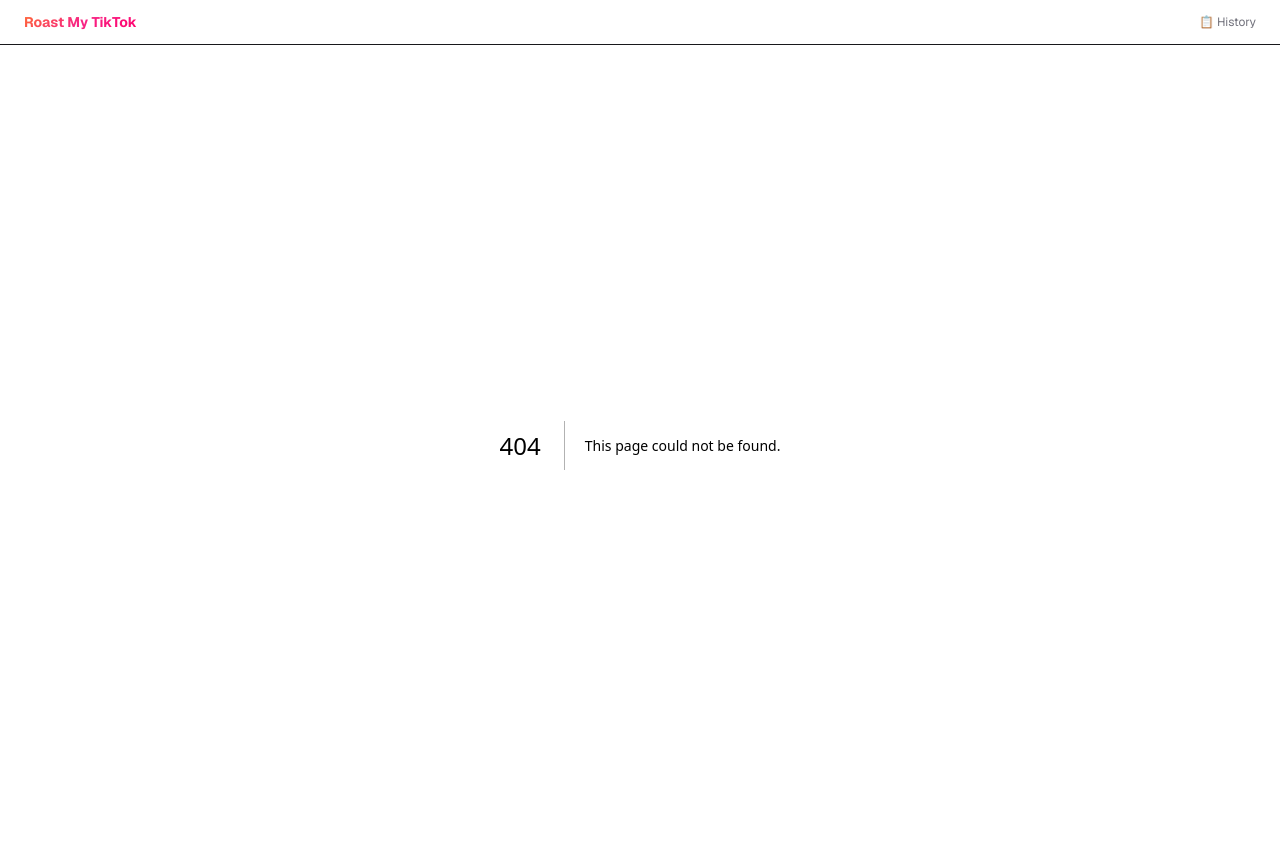
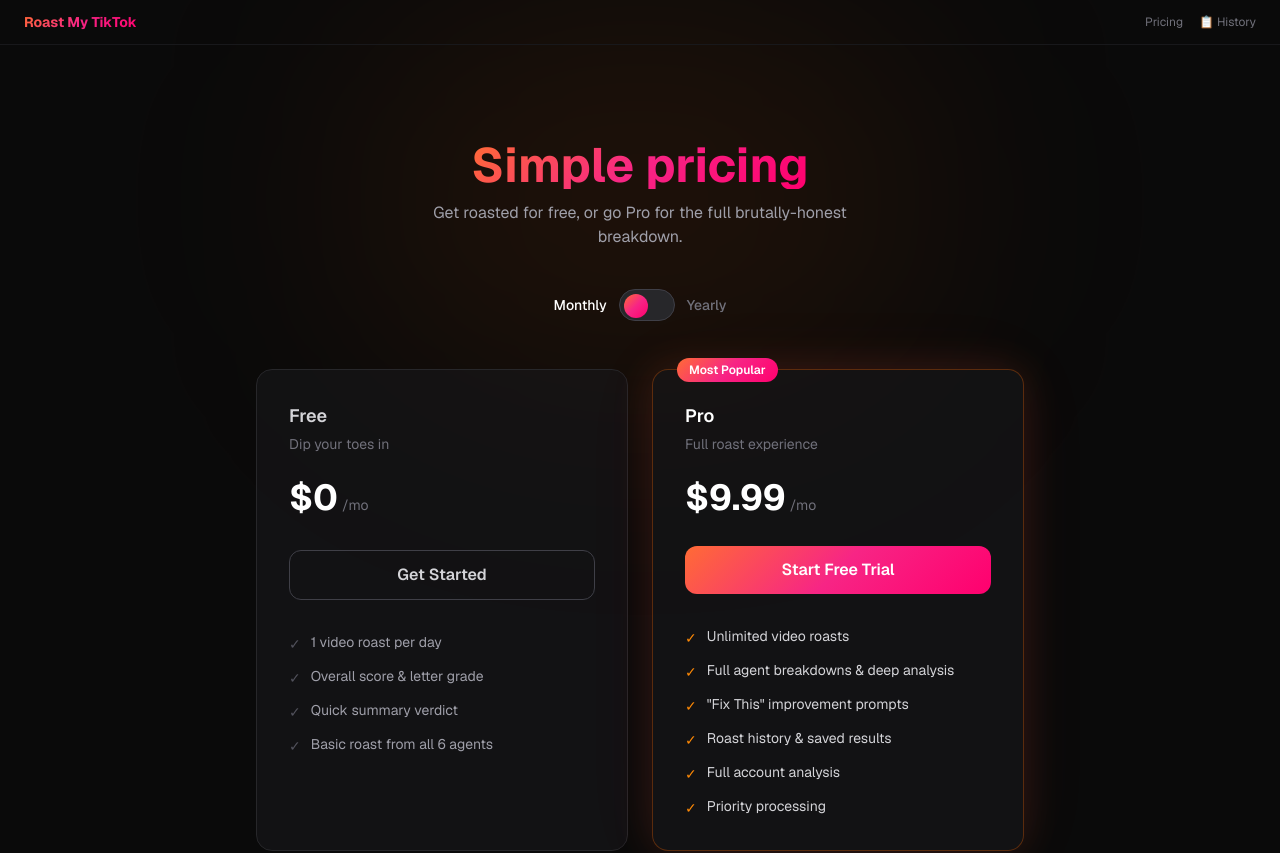
Before and after one commit to spiral-app-labs/roastmytiktok, a Next.js app: page /pricing in a window 1280 px wide. Before the commit this address had no page. Shown: the top 853 px of the page. Built offline with nearby package versions, Linux system fonts and the light colour scheme.

Commit message:
feat: pricing page with monthly/yearly toggle and annual discount
Co-Authored-By: Claude Opus 4.6 (1M context) <noreply@anthropic.com>

```diff
--- a/app/layout.tsx
+++ b/app/layout.tsx
@@ -31,9 +31,14 @@ export default function RootLayout({
       <body className="min-h-full flex flex-col bg-[#0a0a0a] text-white">
         <nav className="flex items-center justify-between px-6 py-3 border-b border-zinc-900">
           <Link href="/" className="text-sm font-bold fire-text">Roast My TikTok</Link>
-          <Link href="/history" className="text-xs text-zinc-500 hover:text-orange-400 transition-colors">
-            📋 History
-          </Link>
+          <div className="flex items-center gap-4">
+            <Link href="/pricing" className="text-xs text-zinc-500 hover:text-orange-400 transition-colors">
+              Pricing
+            </Link>
+            <Link href="/history" className="text-xs text-zinc-500 hover:text-orange-400 transition-colors">
+              📋 History
+            </Link>
+          </div>
         </nav>
         {children}
       </body>
--- /dev/null
+++ b/app/pricing/page.tsx
@@ -0,0 +1,212 @@
+"use client";
+
+import { useState } from "react";
+import Link from "next/link";
+import { motion, AnimatePresence } from "framer-motion";
+
+const FREE_FEATURES = [
+  "1 video roast per day",
+  "Overall score & letter grade",
+  "Quick summary verdict",
+  "Basic roast from all 6 agents",
+];
+
+const PRO_FEATURES = [
+  "Unlimited video roasts",
+  "Full agent breakdowns & deep analysis",
+  '"Fix This" improvement prompts',
+  "Roast history & saved results",
+  "Full account analysis",
+  "Priority processing",
+];
+
+export default function PricingPage() {
+  const [yearly, setYearly] = useState(false);
+
+  const monthlyPrice = 9.99;
+  const yearlyMonthly = 7.99;
+  const yearlyTotal = 95.88;
+
+  return (
+    <main className="flex-1 flex flex-col items-center px-4 py-16 md:py-24">
+      {/* Background glow */}
+      <div className="pointer-events-none fixed inset-0 overflow-hidden -z-10">
+        <div className="absolute top-0 left-1/2 -translate-x-1/2 w-[600px] h-[400px] bg-orange-500/8 rounded-full blur-[120px]" />
+      </div>
+
+      {/* Header */}
+      <motion.h1
+        initial={{ opacity: 0, y: 20 }}
+        animate={{ opacity: 1, y: 0 }}
+        className="text-4xl md:text-5xl font-bold text-center fire-text mb-3"
+      >
+        Simple pricing
+      </motion.h1>
+      <motion.p
+        initial={{ opacity: 0, y: 20 }}
+        animate={{ opacity: 1, y: 0 }}
+        transition={{ delay: 0.05 }}
+        className="text-zinc-400 text-center max-w-md mb-10"
+      >
+        Get roasted for free, or go Pro for the full brutally-honest breakdown.
+      </motion.p>
+
+      {/* Toggle */}
+      <motion.div
+        initial={{ opacity: 0, y: 10 }}
+        animate={{ opacity: 1, y: 0 }}
+        transition={{ delay: 0.1 }}
+        className="flex items-center gap-3 mb-12"
+      >
+        <button
+          onClick={() => setYearly(false)}
+          className={`text-sm font-medium transition-colors ${
+            !yearly ? "text-white" : "text-zinc-500"
+          }`}
+        >
+          Monthly
+        </button>
+
+        <button
+          onClick={() => setYearly((v) => !v)}
+          className="relative w-14 h-8 rounded-full bg-zinc-800 border border-zinc-700 transition-colors focus:outline-none focus-visible:ring-2 focus-visible:ring-orange-500/50"
+          aria-label="Toggle yearly billing"
+        >
+          <motion.div
+            className="absolute top-1 left-1 w-6 h-6 rounded-full fire-gradient"
+            animate={{ x: yearly ? 22 : 0 }}
+            transition={{ type: "spring", stiffness: 500, damping: 30 }}
+          />
+        </button>
+
+        <button
+          onClick={() => setYearly(true)}
+          className={`text-sm font-medium transition-colors ${
+            yearly ? "text-white" : "text-zinc-500"
+          }`}
+        >
+          Yearly
+        </button>
+
+        <AnimatePresence>
+          {yearly && (
+            <motion.span
+              initial={{ opacity: 0, scale: 0.8, x: -4 }}
+              animate={{ opacity: 1, scale: 1, x: 0 }}
+              exit={{ opacity: 0, scale: 0.8, x: -4 }}
+              className="ml-1 text-xs font-semibold px-2 py-0.5 rounded-full bg-orange-500/20 text-orange-400 border border-orange-500/30"
+            >
+              Save 20%
+            </motion.span>
+          )}
+        </AnimatePresence>
+      </motion.div>
+
+      {/* Cards */}
+      <div className="grid grid-cols-1 md:grid-cols-2 gap-6 w-full max-w-3xl">
+        {/* Free */}
+        <motion.div
+          initial={{ opacity: 0, y: 30 }}
+          animate={{ opacity: 1, y: 0 }}
+          transition={{ delay: 0.15 }}
+          className="bg-zinc-900/60 border border-zinc-800 rounded-2xl p-8 flex flex-col"
+        >
+          <h2 className="text-lg font-semibold text-zinc-300 mb-1">Free</h2>
+          <p className="text-zinc-500 text-sm mb-6">Dip your toes in</p>
+
+          <div className="mb-8">
+            <span className="text-4xl font-bold text-white">$0</span>
+            <span className="text-zinc-500 text-sm ml-1">/mo</span>
+          </div>
+
+          <Link
+            href="/login"
+            className="block text-center py-3 px-6 rounded-xl font-semibold border border-zinc-700 text-zinc-300 hover:border-orange-500/40 hover:text-white transition-all mb-8"
+          >
+            Get Started
+          </Link>
+
+          <ul className="space-y-3 flex-1">
+            {FREE_FEATURES.map((f) => (
+              <li key={f} className="flex items-start gap-2.5 text-sm text-zinc-400">
+                <span className="text-zinc-600 mt-0.5">✓</span>
+                {f}
+              </li>
+            ))}
+          </ul>
+        </motion.div>
+
+        {/* Pro */}
+        <motion.div
+          initial={{ opacity: 0, y: 30 }}
+          animate={{ opacity: 1, y: 0 }}
+          transition={{ delay: 0.2 }}
+          className="relative bg-zinc-900/60 border border-orange-500/30 rounded-2xl p-8 flex flex-col card-glow"
+        >
+          <div className="absolute -top-3 left-6 text-xs font-semibold px-3 py-1 rounded-full fire-gradient text-white">
+            Most Popular
+          </div>
+
+          <h2 className="text-lg font-semibold text-white mb-1">Pro</h2>
+          <p className="text-zinc-500 text-sm mb-6">Full roast experience</p>
+
+          <div className="mb-1">
+            <AnimatePresence mode="wait">
+              <motion.span
+                key={yearly ? "yearly" : "monthly"}
+                initial={{ opacity: 0, y: 8 }}
+                animate={{ opacity: 1, y: 0 }}
+                exit={{ opacity: 0, y: -8 }}
+                transition={{ duration: 0.2 }}
+                className="inline-block text-4xl font-bold text-white"
+              >
+                ${yearly ? yearlyMonthly.toFixed(2) : monthlyPrice.toFixed(2)}
+              </motion.span>
+            </AnimatePresence>
+            <span className="text-zinc-500 text-sm ml-1">/mo</span>
+          </div>
+
+          <AnimatePresence>
+            {yearly && (
+              <motion.p
+                initial={{ opacity: 0, height: 0 }}
+                animate={{ opacity: 1, height: "auto" }}
+                exit={{ opacity: 0, height: 0 }}
+                className="text-xs text-zinc-500 mb-6"
+              >
+                ${yearlyTotal.toFixed(2)} billed annually
+              </motion.p>
+            )}
+          </AnimatePresence>
+          {!yearly && <div className="mb-6" />}
+
+          <Link
+            href="/login"
+            className="block text-center py-3 px-6 rounded-xl font-semibold fire-gradient text-white hover:opacity-90 transition-opacity mb-8"
+          >
+            Start Free Trial
+          </Link>
+
+          <ul className="space-y-3 flex-1">
+            {PRO_FEATURES.map((f) => (
+              <li key={f} className="flex items-start gap-2.5 text-sm text-zinc-300">
+                <span className="text-orange-400 mt-0.5">✓</span>
+                {f}
+              </li>
+            ))}
+          </ul>
+        </motion.div>
+      </div>
+
+      {/* Footer note */}
+      <motion.p
+        initial={{ opacity: 0 }}
+        animate={{ opacity: 1 }}
+        transition={{ delay: 0.4 }}
+        className="text-zinc-600 text-xs text-center mt-12"
+      >
+        All plans include access to 6 AI roast agents. Cancel anytime.
+      </motion.p>
+    </main>
+  );
+}
```
